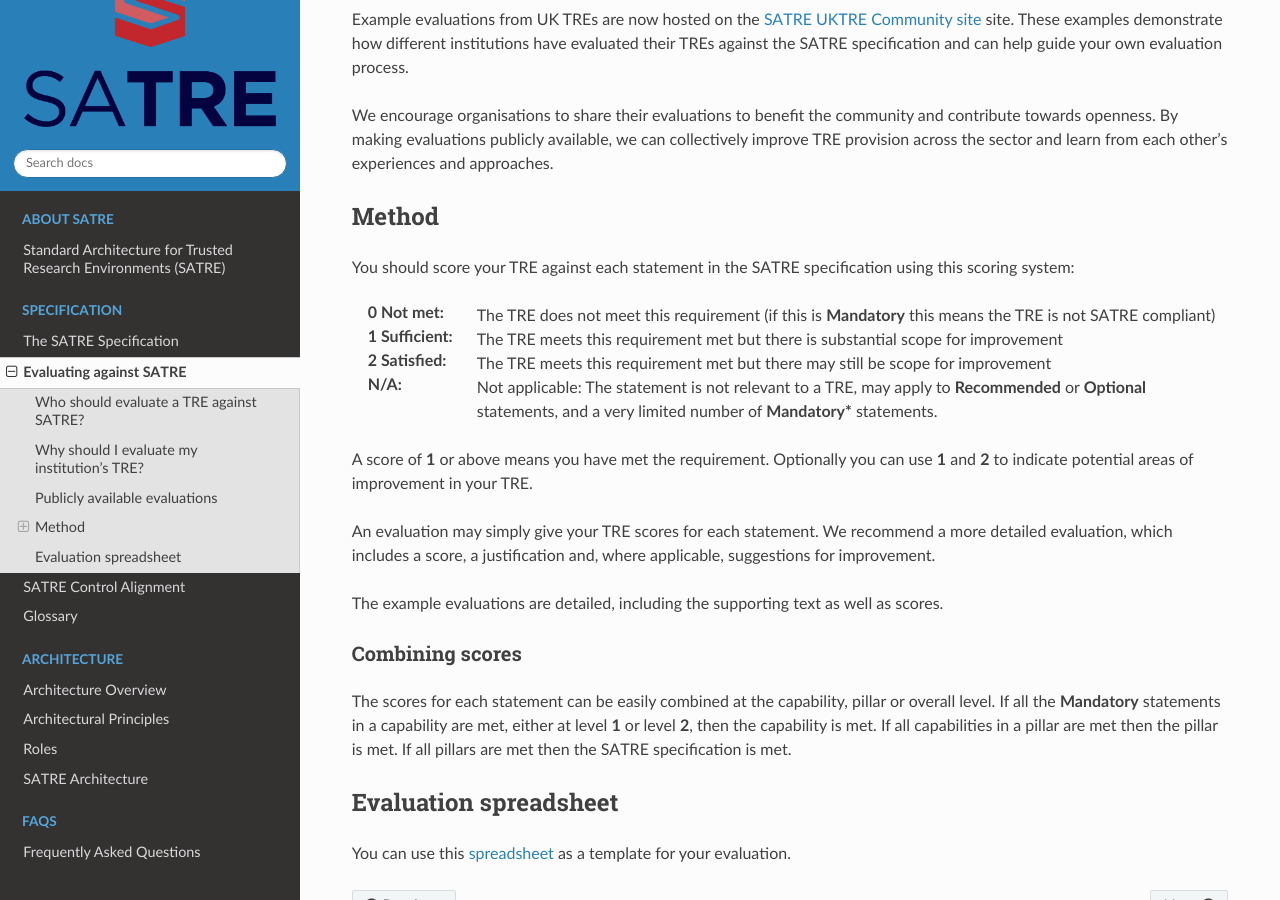
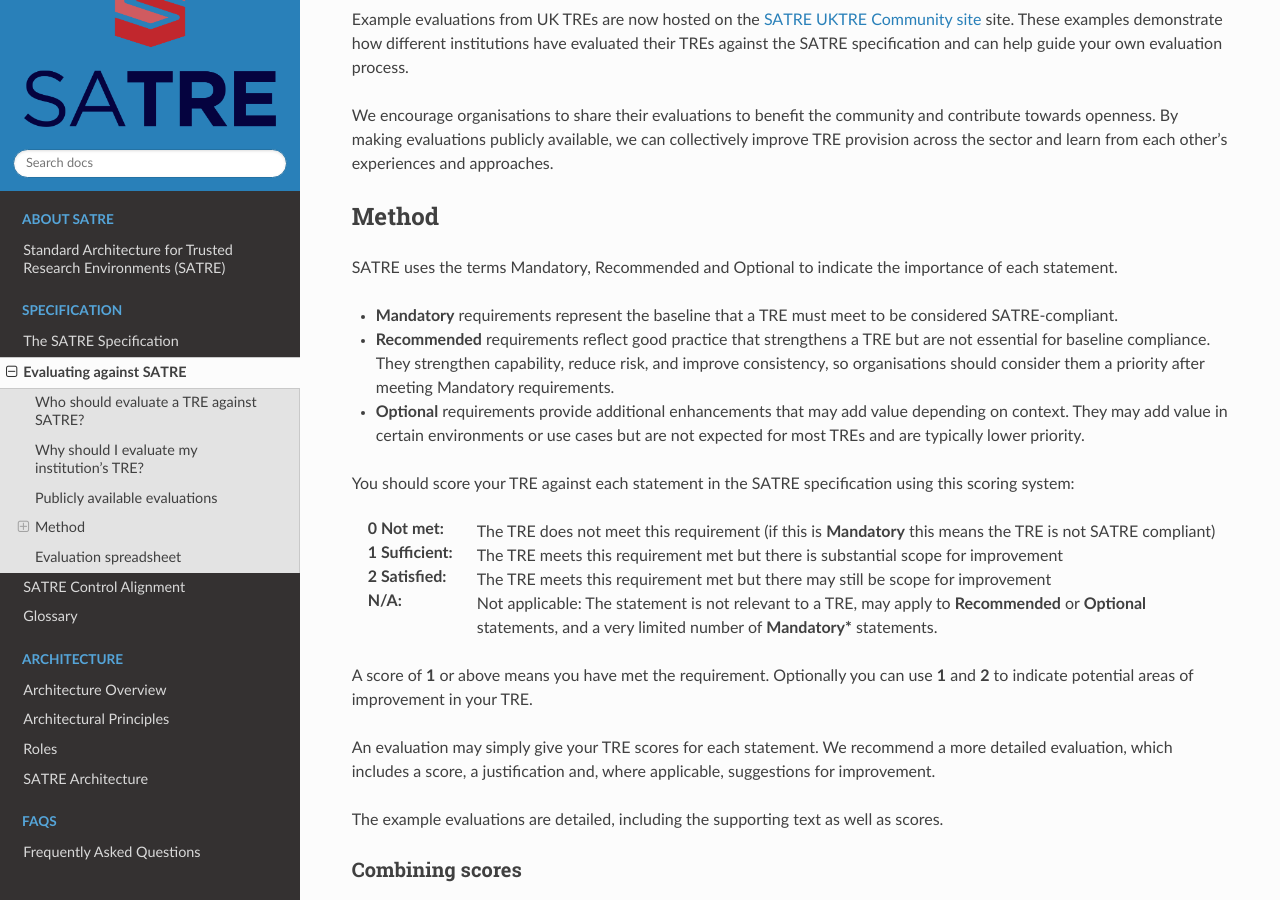
Before and after one commit to sa-tre/satre-specification, a Sphinx documentation site: the page built from docs/source/evaluation.md, in a window 1280 px wide and 900 px high, scrolled down 901 px. Built offline with Sphinx 7.4.7 and the Read the Docs theme 3.1.0, drawn with Linux system fonts in a browser that asks for light colours.

Commit message:
add in definitions for mandatory, reccommended, and optional

```diff
--- a/docs/source/evaluation.md
+++ b/docs/source/evaluation.md
@@ -40,6 +40,12 @@ By making evaluations publicly available, we can collectively improve TRE provis
 
 ## Method
 
+SATRE uses the terms Mandatory, Recommended and Optional to indicate the importance of each statement.
+
+* **Mandatory** requirements represent the baseline that a TRE must meet to be considered SATRE‑compliant.
+* **Recommended** requirements reflect good practice that strengthens a TRE but are not essential for baseline compliance. They strengthen capability, reduce risk, and improve consistency, so organisations should consider them a priority after meeting Mandatory requirements.
+* **Optional** requirements provide additional enhancements that may add value depending on context. They may add value in certain environments or use cases but are not expected for most TREs and are typically lower priority.
+
 You should score your TRE against each statement in the SATRE specification using this scoring system:
 
 :0 Not met: The TRE does not meet this requirement (if this is **Mandatory** this means the TRE is not SATRE compliant)
```
